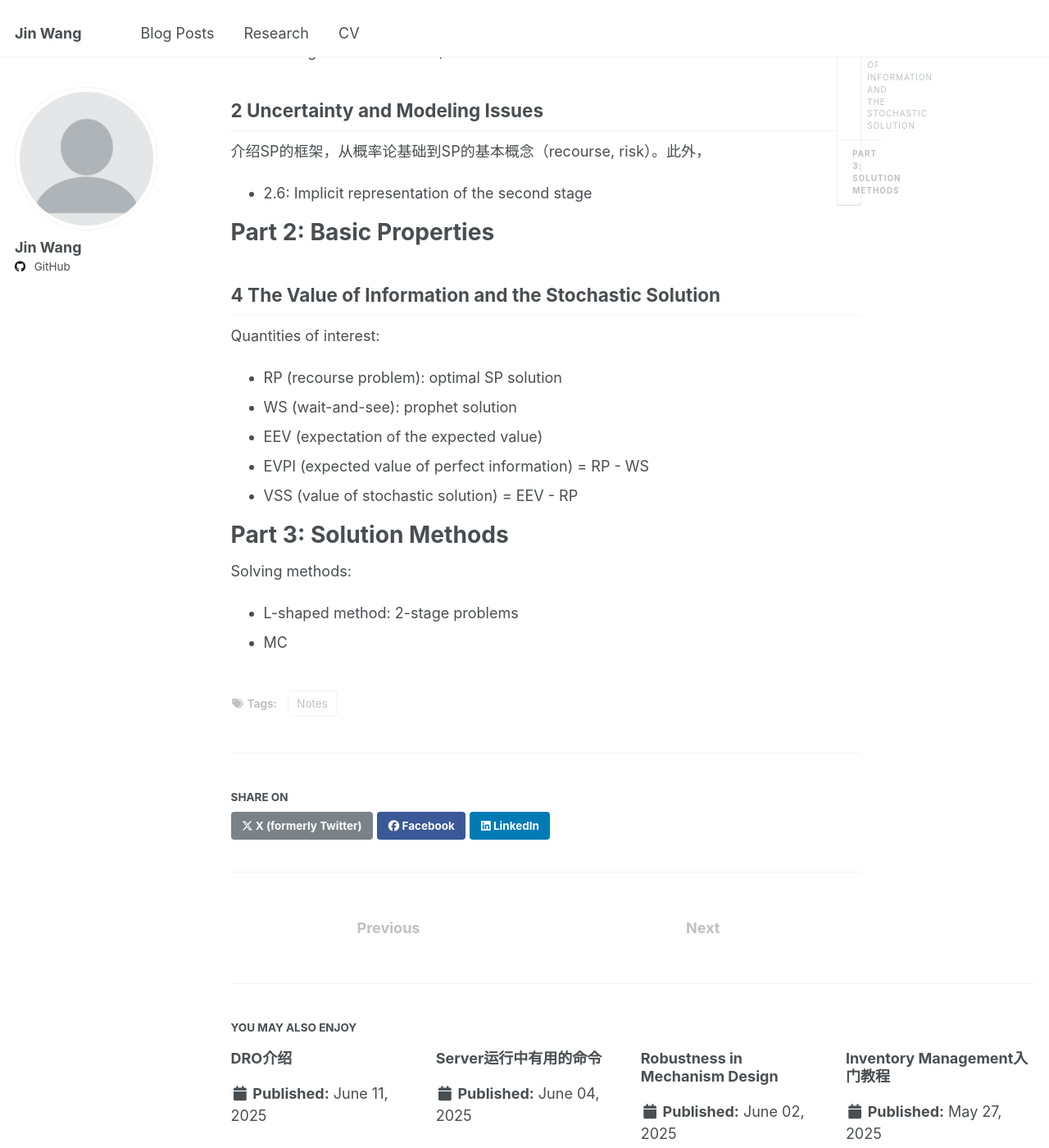
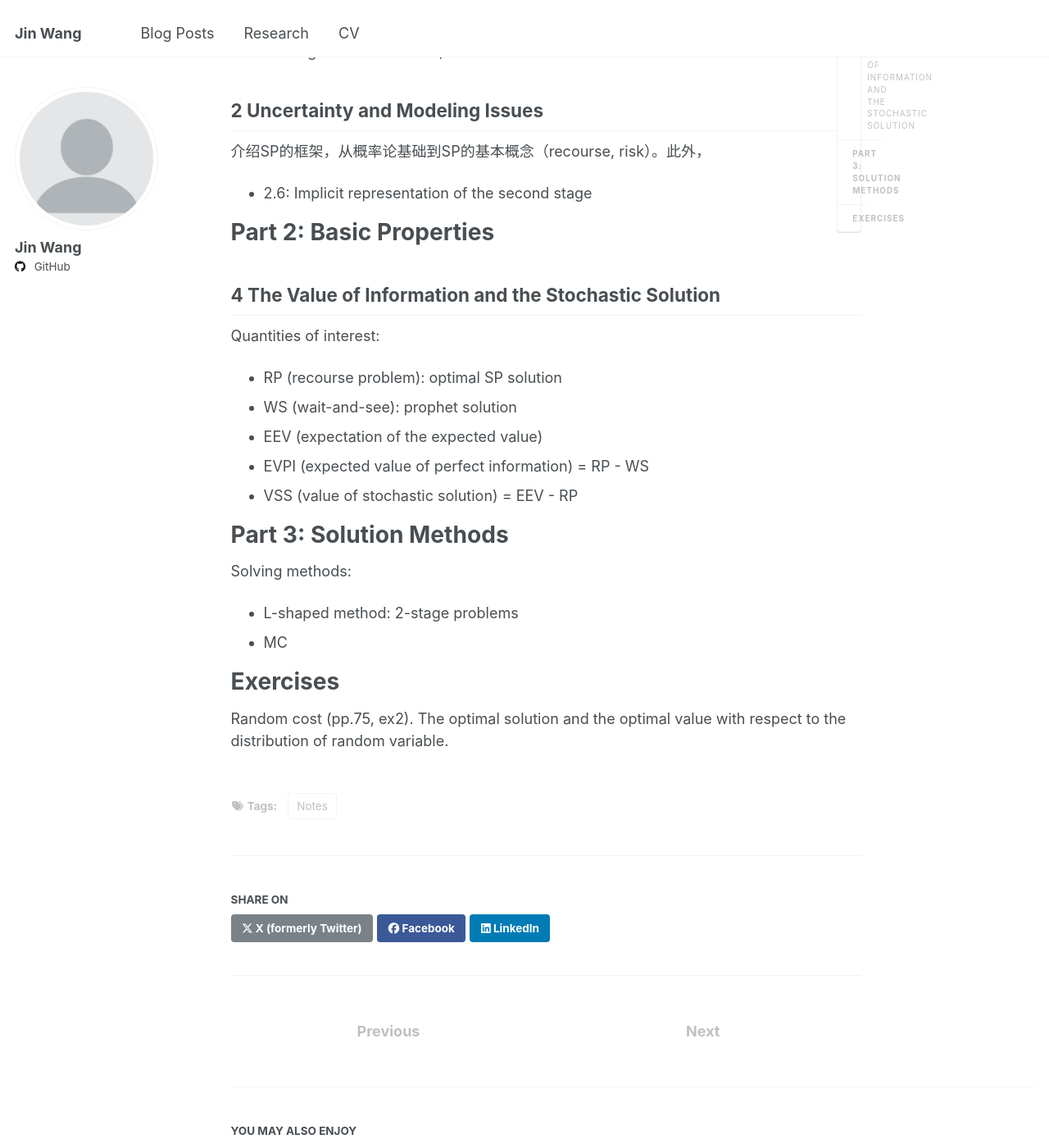
Before and after one commit to JiinnW/JiinnW, a Jekyll site: the page built from _posts/2025-05-01-blog-post-1.md, in a window 1280 px wide and 1400 px high, scrolled down 632 px. Shown: the whole window at 82% size. Built offline with Jekyll 4.4.1, drawn with Linux system fonts in a browser that asks for light colours.

Commit message:
Update 2025-05-01-blog-post-1.md

```diff
--- a/_posts/2025-05-01-blog-post-1.md
+++ b/_posts/2025-05-01-blog-post-1.md
@@ -46,3 +46,7 @@ Quantities of interest:
 Solving methods:
 - L-shaped method: 2-stage problems
 - MC
+
+# Exercises
+
+Random cost (pp.75, ex2). The optimal solution and the optimal value with respect to the distribution of random variable.
```
